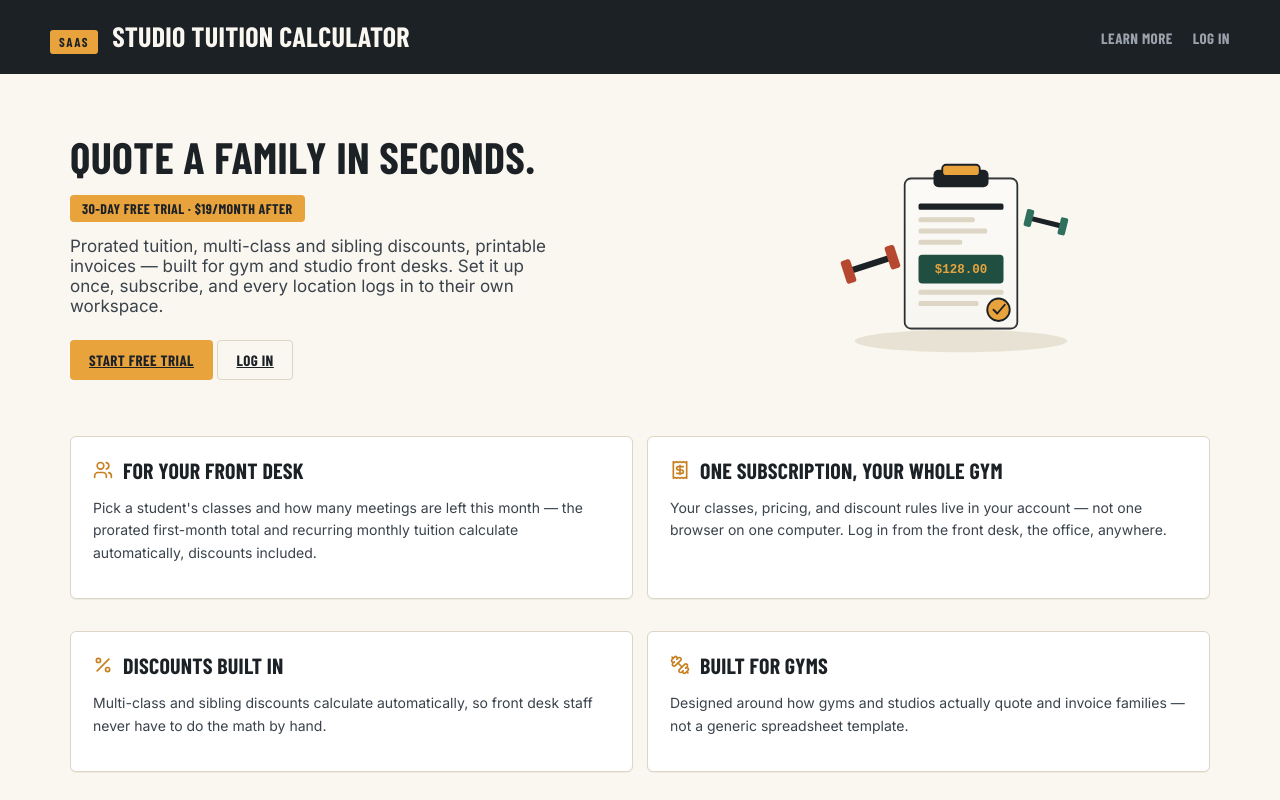
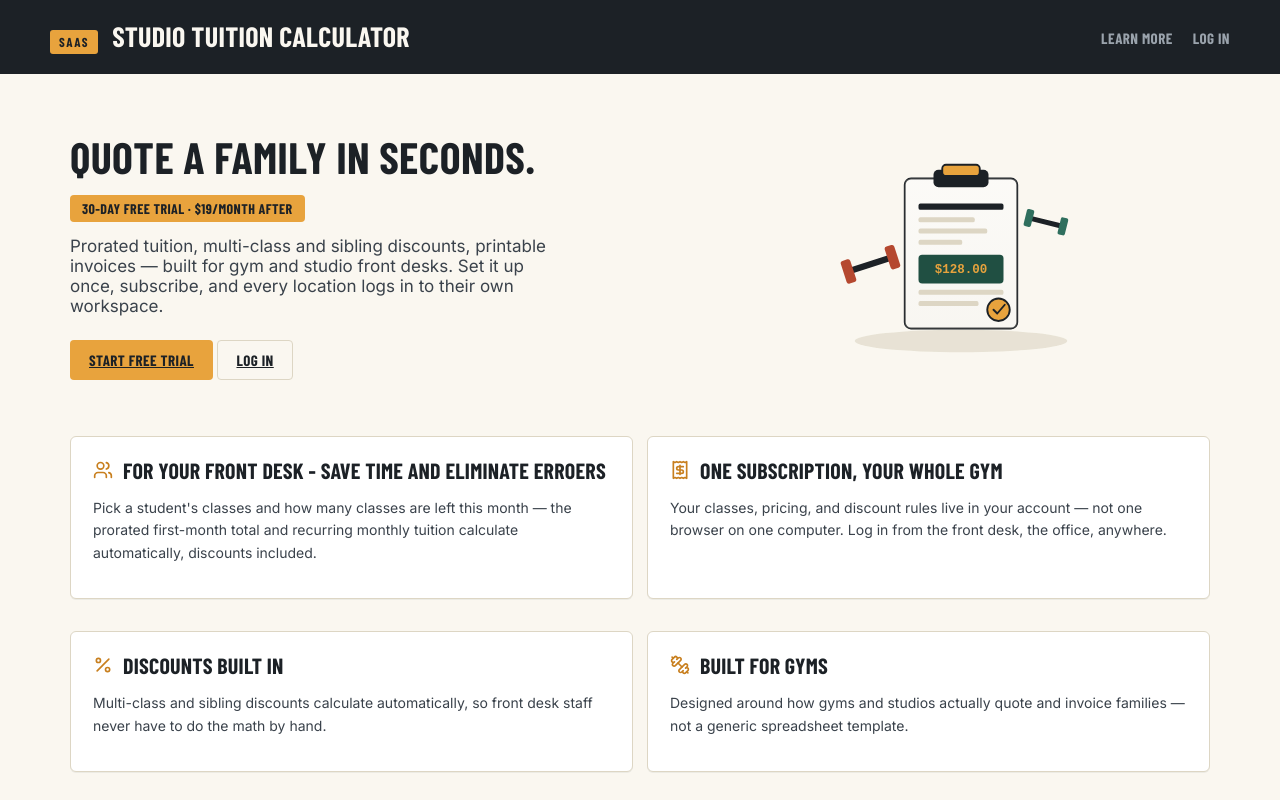
Before and after one commit to andyscottbryner/studio-tuition-saas, a Next.js app: page / in a window 1280 px wide. Shown: the top 800 px of the page. Built offline with nearby package versions, Linux system fonts and the light colour scheme; a web font is replaced by a local one.

Commit message:
Update page.js

```diff
--- a/app/page.js
+++ b/app/page.js
@@ -87,11 +87,11 @@ export default function HomePage() {
             <div className="card-title">
               <h2 style={{ display: 'flex', alignItems: 'center', gap: 10 }}>
                 <Users size={20} style={{ color: 'var(--amber-deep)' }} />
-                For your front desk
+                For your front desk - save time and eliminate erroers
               </h2>
             </div>
             <p style={{ color: 'var(--ink-soft)', fontSize: 14, lineHeight: 1.6 }}>
-              Pick a student's classes and how many meetings are left this month —
+              Pick a student's classes and how many classes are left this month —
               the prorated first-month total and recurring monthly tuition calculate
               automatically, discounts included.
             </p>
```
